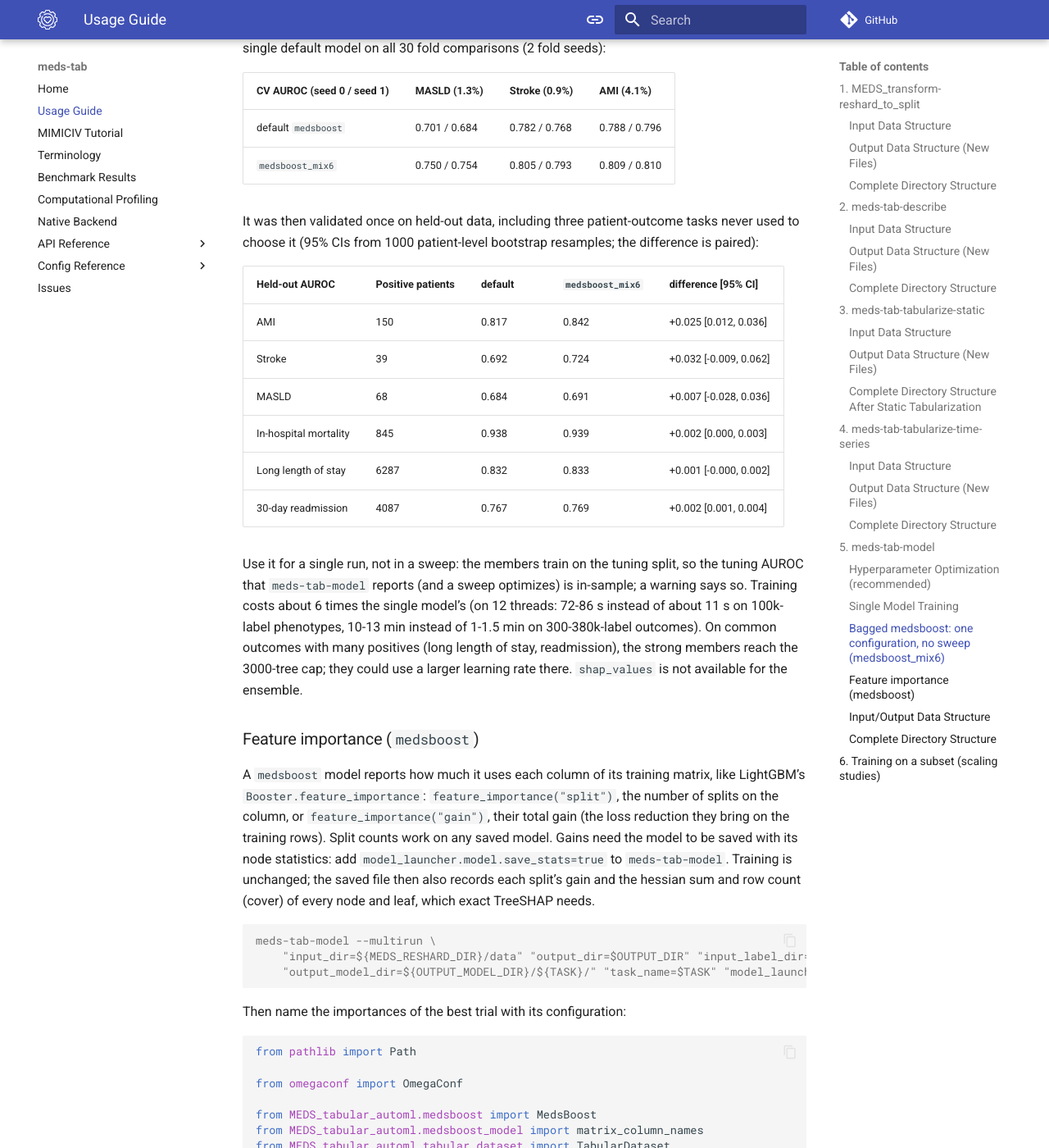
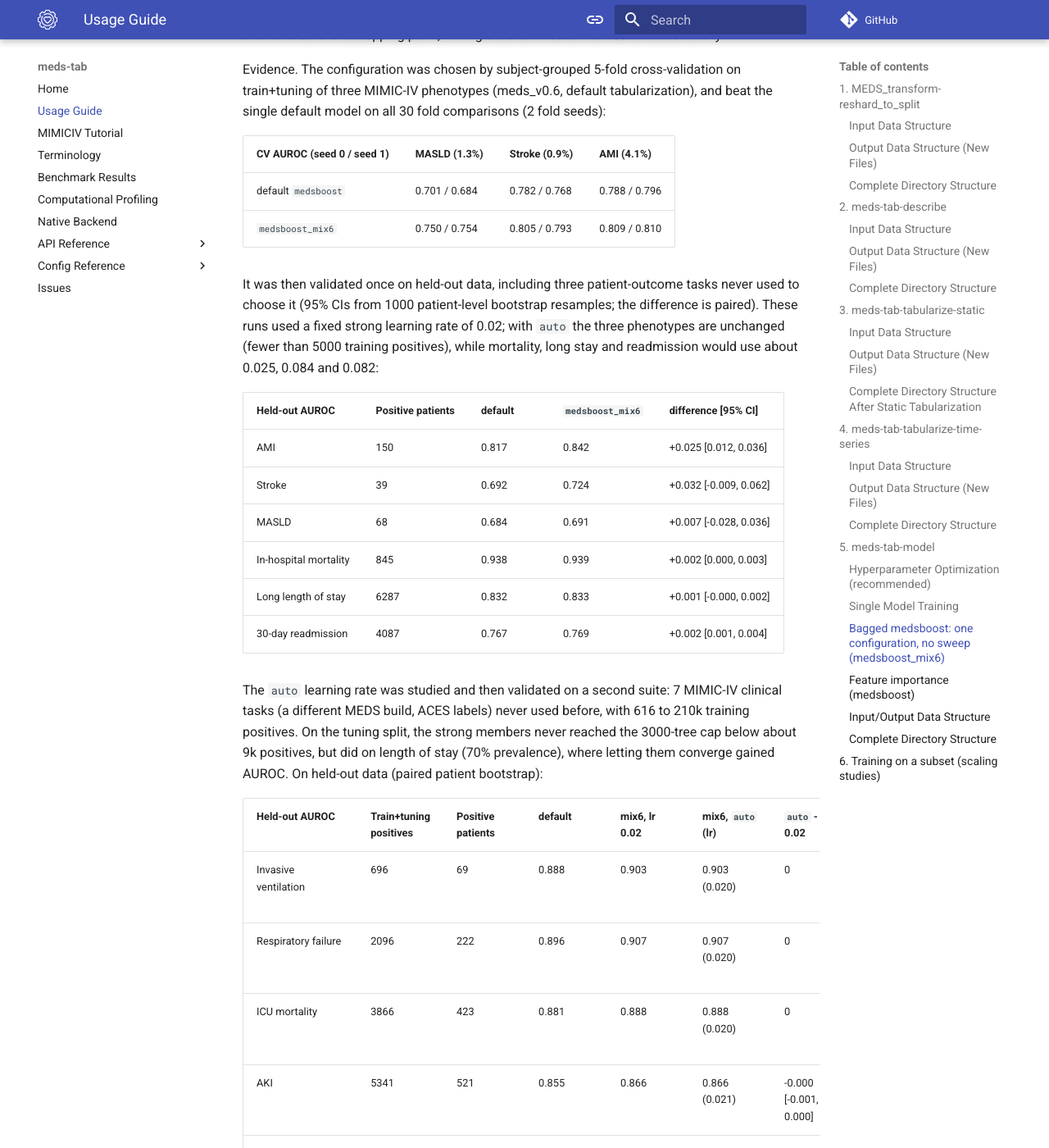
Before and after one commit to mmcdermott/MEDS_Tabular_AutoML, an MkDocs documentation site: the page built from docs/usage_guide.md, in a window 1280 px wide and 1400 px high, scrolled down 10484 px. Shown: the whole window at 82% size. Built offline with MkDocs 1.6.1 and Material for MkDocs 9.7.7, drawn with Linux system fonts in a browser that asks for light colours; comment, search, counter and statistics services are not loaded; some of the changed text lies outside the part shown.

Commit message:
medsboost_mix6: adaptive learning rate for the strong members (learning_rate: auto)
A member whose learning_rate is "auto" gets 0.02 up to 5000 positives in
the training rows, then 0.02 * sqrt(positives / 5000), at most 0.1
(adaptive_learning_rate). medsboost_mix6's strong members now use it;
the resolved rates are logged and saved in the manifest.

With many positives the strong members at 0.02 reached the 3000-tree
cap. Studied on the tuning splits of 7 MIMIC-IV clinical tasks never
used for mix6 (616 to 187k training positives): the cap only bound on
the largest task, where converging gained AUROC. Validated once on their
held-out splits (paired patient bootstrap): identical below 5000
positives, never significantly worse, better on thrombocytopenia
(+0.0004) and discharge within 7 days (+0.0011, 29% less fit time);
mix6 with auto beat the default on all 7. Below 5000 positives nothing
changes: the CLI preset reproduces the earlier stroke held-out
predictions exactly.

Co-Authored-By: Claude Opus 5.5 <noreply@anthropic.com>
Claude-Session: https://claude.ai/code/session_01NJQdbGeHirAFJJNYLVKhdg

````diff
--- a/docs/usage_guide.md
+++ b/docs/usage_guide.md
@@ -592,8 +592,11 @@ meds-tab-model model_launcher=medsboost_mix6 \
 ```
 
 `medsboost_mix6` trains 6 `medsboost` models on train+tuning and averages their predicted probabilities. Members
-1, 3 and 5 are strongly regularized (15 leaves, at least 300 rows per leaf, `lambda_l2` 10, learning rate 0.02,
-up to 3000 trees, patience 100); members 2, 4 and 6 use the usual profile defaults. Each member early-stops on
+1, 3 and 5 are strongly regularized (15 leaves, at least 300 rows per leaf, `lambda_l2` 10, up to 3000 trees,
+patience 100, `learning_rate: auto`); members 2, 4 and 6 use the usual profile defaults. `auto` sets the strong
+members' learning rate from the positives P in the training rows: 0.02 up to 5000, then 0.02 * sqrt(P / 5000),
+at most 0.1 (`MEDS_tabular_automl.medsboost.ensemble.adaptive_learning_rate`); the rates used are logged and saved
+in the manifest. Each member early-stops on
 its own 11% of the subjects (stratified by whether a subject has a positive label) instead of the tuning split,
 with seed `seed + k`. The saved model is a small JSON manifest (`medsboost.txt`) next to one file per member
 (`medsboost.member<k>.txt`); reloading, prediction files and `feature_importance` (summed over members) work as
@@ -619,7 +622,9 @@ comparisons (2 fold seeds):
 | `medsboost_mix6`           | 0.750 / 0.754 | 0.805 / 0.793 | 0.809 / 0.810 |
 
 It was then validated once on held-out data, including three patient-outcome tasks never used to choose it
-(95% CIs from 1000 patient-level bootstrap resamples; the difference is paired):
+(95% CIs from 1000 patient-level bootstrap resamples; the difference is paired). These runs used a fixed strong
+learning rate of 0.02; with `auto` the three phenotypes are unchanged (fewer than 5000 training positives),
+while mortality, long stay and readmission would use about 0.025, 0.084 and 0.082:
 
 | Held-out AUROC        | Positive patients | default | `medsboost_mix6` | difference [95% CI]    |
 | --------------------- | ----------------- | ------- | ---------------- | ---------------------- |
@@ -630,12 +635,30 @@ It was then validated once on held-out data, including three patient-outcome tas
 | Long length of stay   | 6287              | 0.832   | 0.833            | +0.001 [-0.000, 0.002] |
 | 30-day readmission    | 4087              | 0.767   | 0.769            | +0.002 [0.001, 0.004]  |
 
+The `auto` learning rate was studied and then validated on a second suite: 7 MIMIC-IV clinical tasks (a
+different MEDS build, ACES labels) never used before, with 616 to 210k training positives. On the tuning split, the
+strong members never reached the 3000-tree cap below about 9k positives, but did on length of stay (70%
+prevalence), where letting them converge gained AUROC. On held-out data (paired patient bootstrap):
+
+| Held-out AUROC          | Train+tuning positives | Positive patients | default | mix6, lr 0.02 | mix6, `auto` (lr) | `auto` - 0.02          | `auto` - default       |
+| ----------------------- | ---------------------- | ----------------- | ------- | ------------- | ----------------- | ---------------------- | ---------------------- |
+| Invasive ventilation    | 696                    | 69                | 0.888   | 0.903         | 0.903 (0.020)     | 0                      | +0.015 [0.004, 0.027]  |
+| Respiratory failure     | 2096                   | 222               | 0.896   | 0.907         | 0.907 (0.020)     | 0                      | +0.012 [0.005, 0.019]  |
+| ICU mortality           | 3866                   | 423               | 0.881   | 0.888         | 0.888 (0.020)     | 0                      | +0.007 [0.002, 0.013]  |
+| AKI                     | 5341                   | 521               | 0.855   | 0.866         | 0.866 (0.021)     | -0.000 [-0.001, 0.000] | +0.011 [0.006, 0.016]  |
+| Thrombocytopenia        | 7473                   | 765               | 0.930   | 0.935         | 0.935 (0.025)     | +0.000 [0.000, 0.001]  | +0.005 [0.003, 0.007]  |
+| Hyponatremia            | 9956                   | 1065              | 0.816   | 0.822         | 0.822 (0.028)     | +0.000 [-0.000, 0.001] | +0.005 [0.001, 0.009]  |
+| Discharge within 7 days | 210381                 | 12736             | 0.826   | 0.826         | 0.827 (0.100)     | +0.001 [0.001, 0.002]  | +0.001 [-0.000, 0.002] |
+
+On the last task, lr 0.02 kept the strong members at the cap (3000 trees) and gained nothing over the default,
+while `auto` converged in 1200-1300 trees, gained 0.0011 AUROC and trained 29% faster (847 s instead of 1189 s on
+6 threads).
+
 Use it for a single run, not in a sweep: the members train on the tuning split, so the tuning AUROC that
 `meds-tab-model` reports (and a sweep optimizes) is in-sample; a warning says so. Training costs about 6 times
 the single model's (on 12 threads: 72-86 s instead of about 11 s on 100k-label phenotypes, 10-13 min instead of
-1-1.5 min on 300-380k-label outcomes). On common outcomes with many positives (long length of stay,
-readmission), the strong members reach the 3000-tree cap; they could use a larger learning rate there.
-`shap_values` is not available for the ensemble.
+1-1.5 min on 300-380k-label outcomes with lr 0.02; `auto` cuts this on such tasks). `shap_values` is not
+available for the ensemble.
 
 ### Feature importance (`medsboost`)
 
--- a/src/MEDS_tabular_automl/configs/model_launcher/medsboost_mix6.yaml
+++ b/src/MEDS_tabular_automl/configs/model_launcher/medsboost_mix6.yaml
@@ -11,11 +11,12 @@ model_launcher:
   ensemble:
     members: 6
     member_params:
-      # MEDS_tabular_automl.medsboost.ensemble.STRONG_PARAMS
+      # MEDS_tabular_automl.medsboost.ensemble.MIX6_MEMBER_PARAMS[0]
       - num_leaves: 15
         min_child_samples: 300
         lambda_l2: 10.0
-        learning_rate: 0.02
+        # 0.02 up to 5k training positives, then 0.02 * sqrt(positives / 5000), at most 0.1
+        learning_rate: auto
         max_rounds: 3000
         early_stopping: 100
       - {}
````
Also changed, not shown: CHANGELOG.md (+9 -2 lines), 4 other files.
